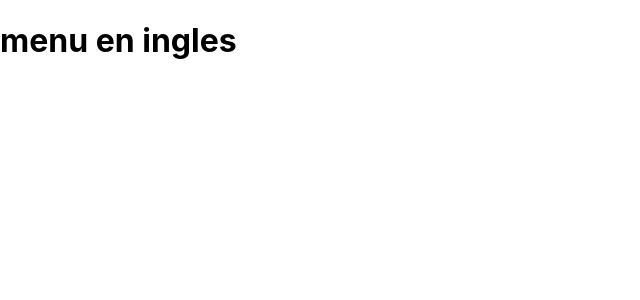
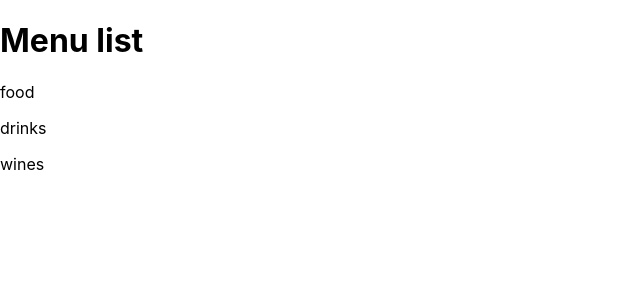
Before and after one commit to leovid2392/mia_menuGeneral, a React (Create React App) app: page / in a window 1280 px wide. Both pictures are taken after a click on the button "Ingles / English". Shown: the top 300 px of the page, without its empty margins (0-640 px from the left). Built offline with nearby package versions, Linux system fonts and the light colour scheme; the HTML template or start-up script is replaced by a standard one.

Commit message:
MenuList component created

```diff
--- a/src/App.js
+++ b/src/App.js
@@ -4,6 +4,10 @@ import "./App.css";
 // import slider1 from "./assets/slider1.jpg";
 
 import Home from "./component/home/Home";
+import MenuList from "./component/menuList/MenuList";
+
+let spanishList = ["alimentos", "bebidas", "vinos"];
+let englishList = ["food", "drinks", "wines"];
 
 function App() {
 	const [spanish, setSpanish] = useState(false);
@@ -31,18 +35,10 @@ function App() {
 		return <Home handleEnglish={handleEnglish} handleSpanish={handleSpanish} />;
 	}
 	if (spanish) {
-		return (
-			<div>
-				<h1>menu en spañol</h1>
-			</div>
-		);
+		return <MenuList list={spanishList} />;
 	}
-	if (handleEnglish) {
-		return (
-			<div>
-				<h1>menu en ingles</h1>
-			</div>
-		);
+	if (english) {
+		return <MenuList list={englishList} />;
 	}
 }
 
--- a/src/component/menuList/MenuList.js
+++ b/src/component/menuList/MenuList.js
@@ -0,0 +1,15 @@
+import React from "react";
+
+function MenuList({ list }) {
+	return (
+		<div>
+			<h1>Menu list</h1>
+
+			<p>{list[0]}</p>
+			<p>{list[1]}</p>
+			<p>{list[2]}</p>
+		</div>
+	);
+}
+
+export default MenuList;
```
